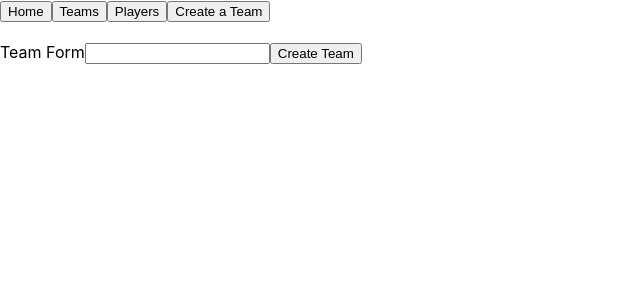
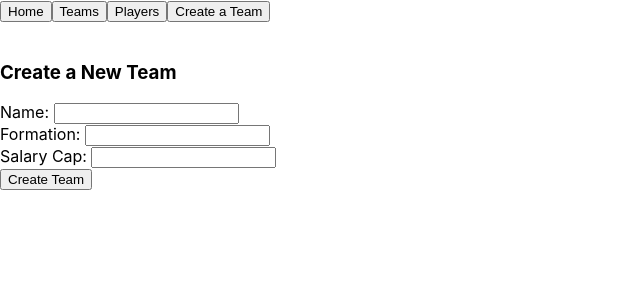
Before and after one commit to Jnorman2123/soccer-player-manager-project, a React (Create React App) app: page /teams/new in a window 1280 px wide. Shown: the top 300 px of the page, without its empty margins (0-640 px from the left). Built offline with nearby package versions, Linux system fonts and the light colour scheme.

Commit message:
added basic inputs for formation and salary cap to team form

```diff
--- a/src/components/teams/TeamForm.js
+++ b/src/components/teams/TeamForm.js
@@ -4,9 +4,14 @@ class TeamForm extends Component {
     render() {
         return (
             <div>
+                <h3>Create a New Team</h3>
                 <form>
-                    <label>Team Form</label>
-                    <input type='text'></input>
+                    <label>Name: </label>
+                    <input name='name' type='text'></input><br></br>
+                    <label>Formation: </label>
+                    <input name='formation' type='text'></input><br></br>
+                    <label>Salary Cap: </label>
+                    <input name='salary_cap' type='text'></input><br></br>
                     <input type='submit' value='Create Team'></input>
                 </form>
             </div>
```
